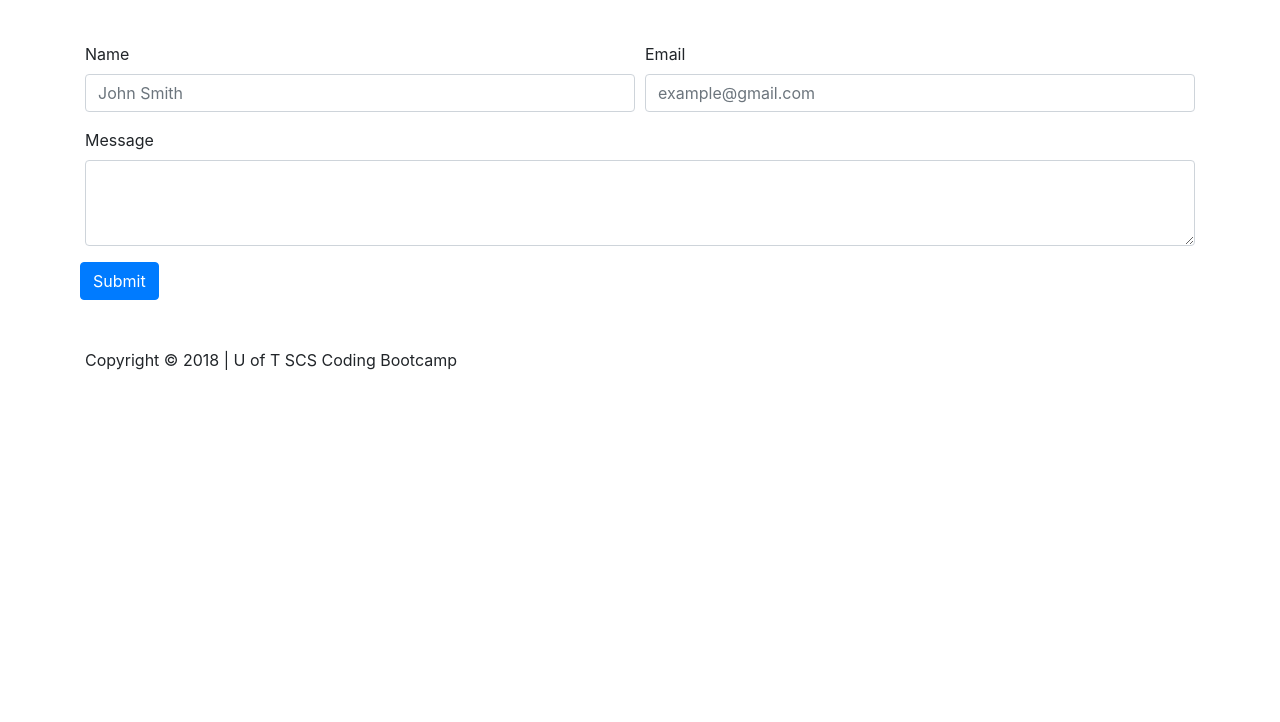
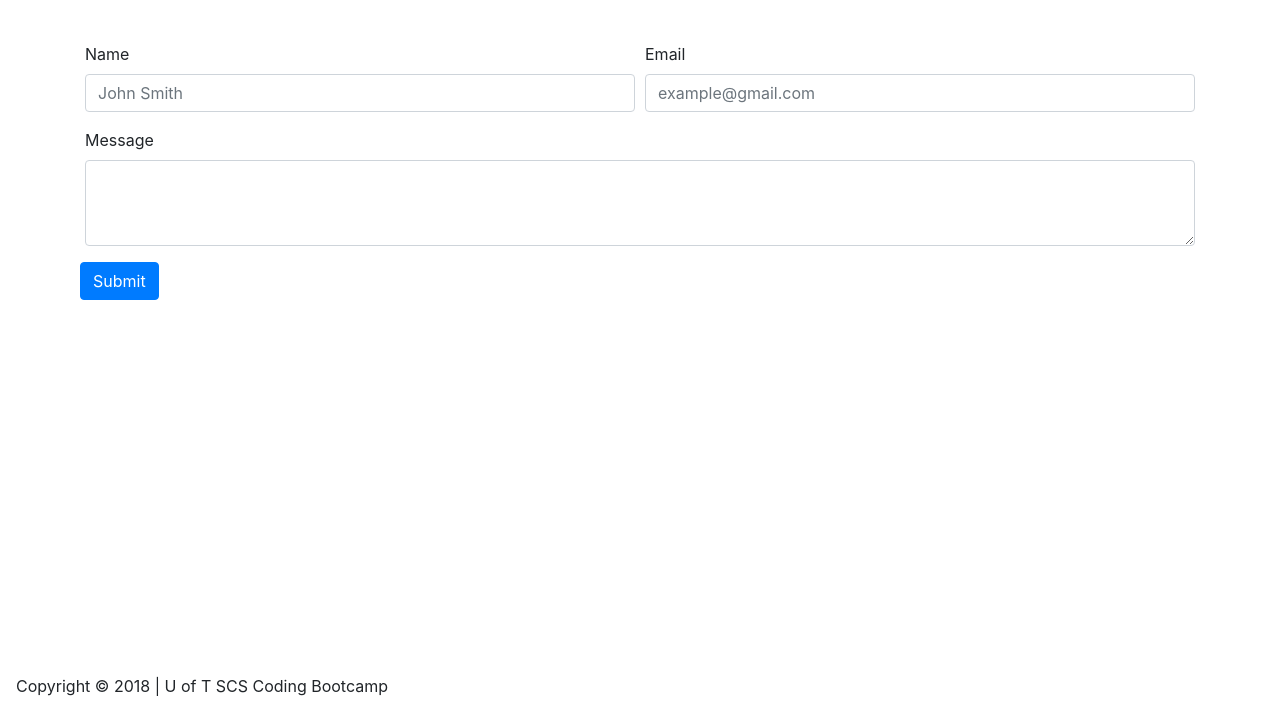
Before and after one commit to anneventures/Bootstrap-Portfolio, a plain HTML site: page contact.html in a window 1280 px wide. Shown: the part 78-800 px from the top of the page. Drawn offline with nearby package versions, Linux system fonts and the light colour scheme.

Commit message:
added sticky footer code and some comments

```diff
--- a/contact.html
+++ b/contact.html
@@ -15,6 +15,7 @@
         <nav class="navbar navbar-light bg-light">
           <h1>Anne Simon</h1>
 
+          <!--navigation-->
           <ul class="nav nav-pills">
             <li class="nav-item"><a class="nav-link" href="index.html">About</a></li>
             <li class="nav-item"><a class="nav-link" href="portfolio.html">Portfolio</a></li>
@@ -27,14 +28,19 @@
 
         <form>
           <div class="form-row">
+            <!--takes up 6 grids in medium screen-->
             <div class="form-group col-md-6">
               <label for="name">Name</label>
               <input type="text" class="form-control" id="name" placeholder="John Smith" required="required">
             </div>
+
+            <!--takes up 6 grids in medium screen-->
             <div class="form-group col-md-6">
               <label for="email">Email</label>
               <input type="email" class="form-control" id="email" placeholder="example@gmail.com" required="required">
             </div>
+
+            <!--takes up 12 grids in medium screen-->
             <div class="form-group col-md-12">
               <label for="message">Message</label>
               <textarea  class="form-control" rows="3" id="message" name="message" required="required"></textarea>
@@ -44,13 +50,14 @@
 
       </section>
 
-      <footer>
+    <!--sticky footer-->
+    <footer class="container-fluid">
+      <nav class="navbar fixed-bottom">
+        <p>Copyright &copy; 2018 | U of T SCS Coding Bootcamp</p>
+      </nav>
+    </footer>
 
-        <p>Copyright &copy; 2018 | U of T SCS Coding Bootcamp</p>
-
-      </footer>
-
-    </div><!--end container-->
+   </div><!--end container-->
 
   </body>
 </html>
```
